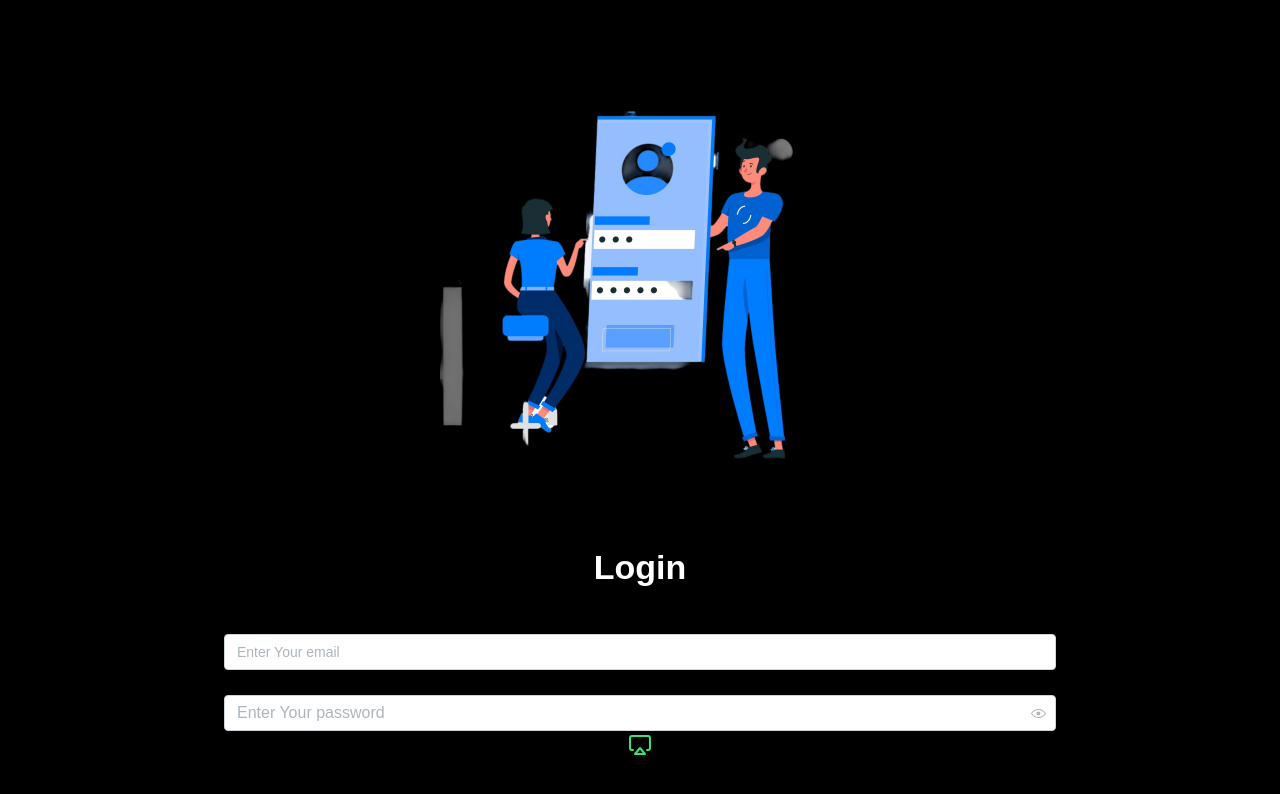
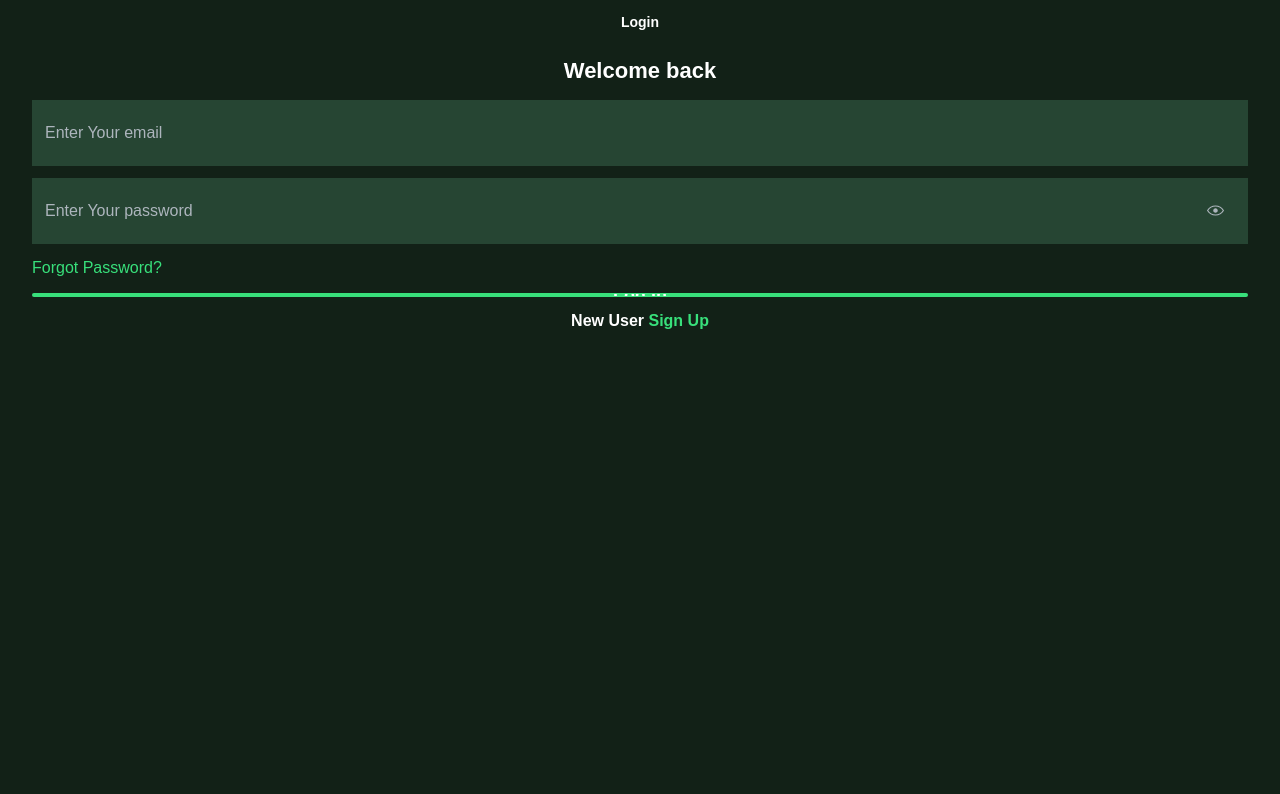
Before and after one commit to ltyohannes955/Scash, a React (Vite) app: page /login in a window 1280 px wide. Shown: the top 794 px of the page. Built offline with nearby package versions, Linux system fonts and the light colour scheme.

Commit message:
new ui for login done

```diff
--- a/src/pages/login/index.tsx
+++ b/src/pages/login/index.tsx
@@ -1,46 +1,64 @@
-import {
-  Flex,
-  Text,
-  Image,
-  Input,
-  PasswordInput,
-  ActionIcon,
-} from "@mantine/core";
-import { Airplay } from "lucide-react";
+import { Flex, Text, Input, PasswordInput, Button } from "@mantine/core";
+import { useNavigate } from "react-router";
 
 export default function Login() {
+  const navigate = useNavigate();
   return (
     <>
-      <Flex
-        bg={"black"}
-        h={"100vh"}
-        justify={"space-evenly"}
-        align={"center"}
-        direction={"column"}
-      >
-        <Flex direction={"column"}>
-          <Image
-            src={"/password.svg"}
-            alt="landing Image"
-            h={"500"}
-            w={"400"}
-          />
-          <Text c="white" fz={"h1"} ta={"center"} fw={"bolder"}>
+      <Flex bg={"#122117"} h={"100vh"} align={"center"} direction={"column"}>
+        <Flex direction={"column"} mt={"sm"}>
+          <Text c="white" fz={"sm"} ta={"center"} fw={"bolder"}>
             Login
           </Text>
         </Flex>
-        <Flex direction={"column"} w={"100%"} align={"center"}>
-          <Input placeholder="Enter Your email" w={"65%"} />
+
+        <Flex
+          mt={"lg"}
+          direction={"column"}
+          gap={"sm"}
+          w={"100%"}
+          h={"35%"}
+          align={"center"}
+          justify={"space-between"}
+        >
+          <Text c="white" fz={"h3"} ta={"center"} fw={"bolder"}>
+            Welcome back
+          </Text>
+          <Input
+            size="md"
+            placeholder="Enter Your email"
+            variant="unstyled"
+            w={"95%"}
+            bg={"#264533"}
+            p={"sm"}
+          />
           <PasswordInput
-            w={"65%"}
-            label="Password"
+            size="md"
+            variant="unstyled"
+            w={"95%"}
+            bg={"#264533"}
+            p={"sm"}
             placeholder="Enter Your password"
           />
-          <Flex>
-            <ActionIcon variant="subtle" aria-label="Settings">
-              <Airplay />
-            </ActionIcon>
-          </Flex>
+          <Text color="#38e07b" ta={"left"} w={"95%"}>
+            Forgot Password?
+          </Text>
+          <Button w={"95%"} size="lg">
+            Log In
+          </Button>
+          <Text color="white" fw={"bold"}>
+            New User{" "}
+            <Text
+              c={"#38e07b"}
+              fw={"bold"}
+              span
+              onClick={() => {
+                navigate("/signup");
+              }}
+            >
+              Sign Up
+            </Text>
+          </Text>
         </Flex>
       </Flex>
     </>
```
